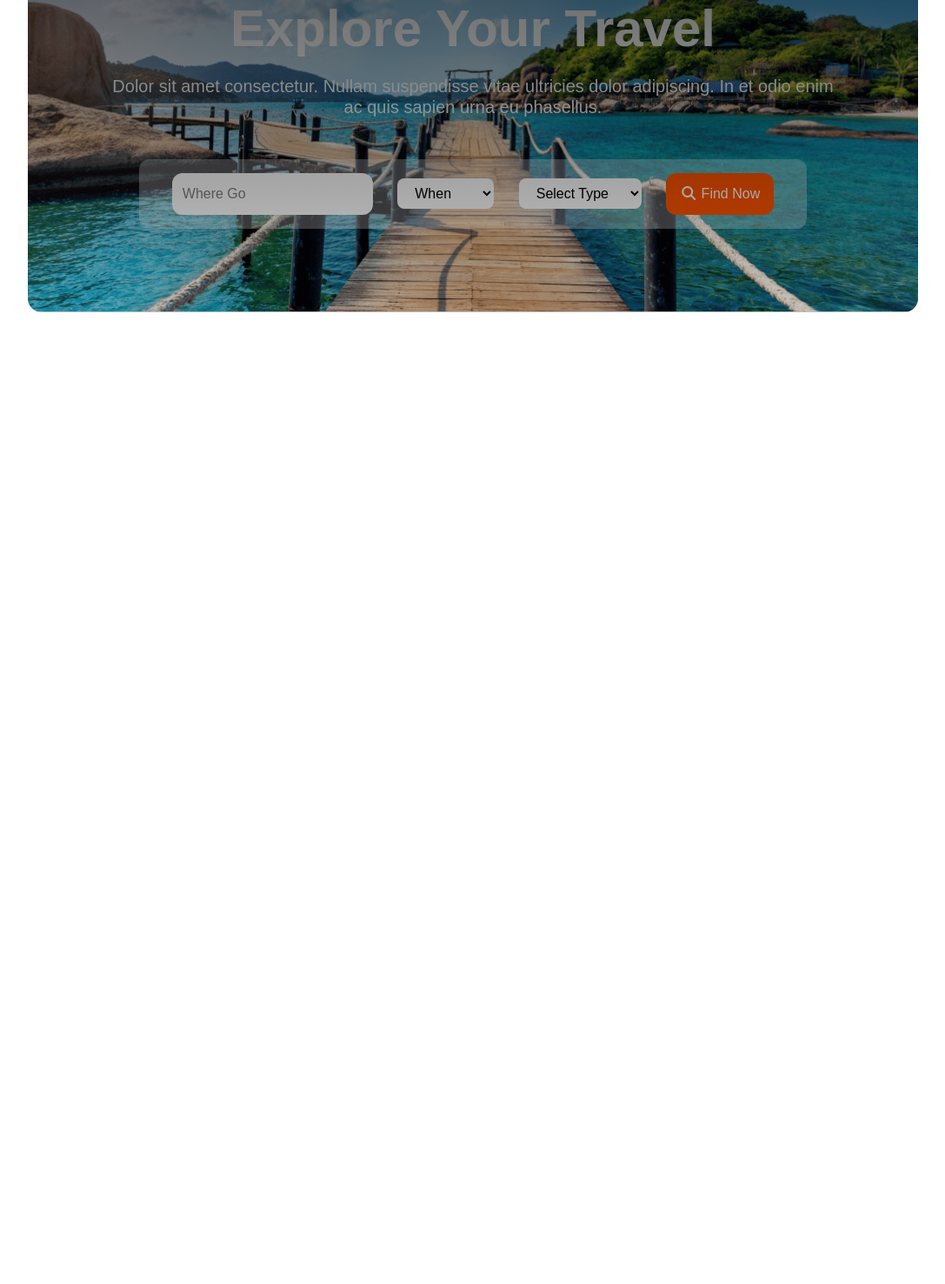
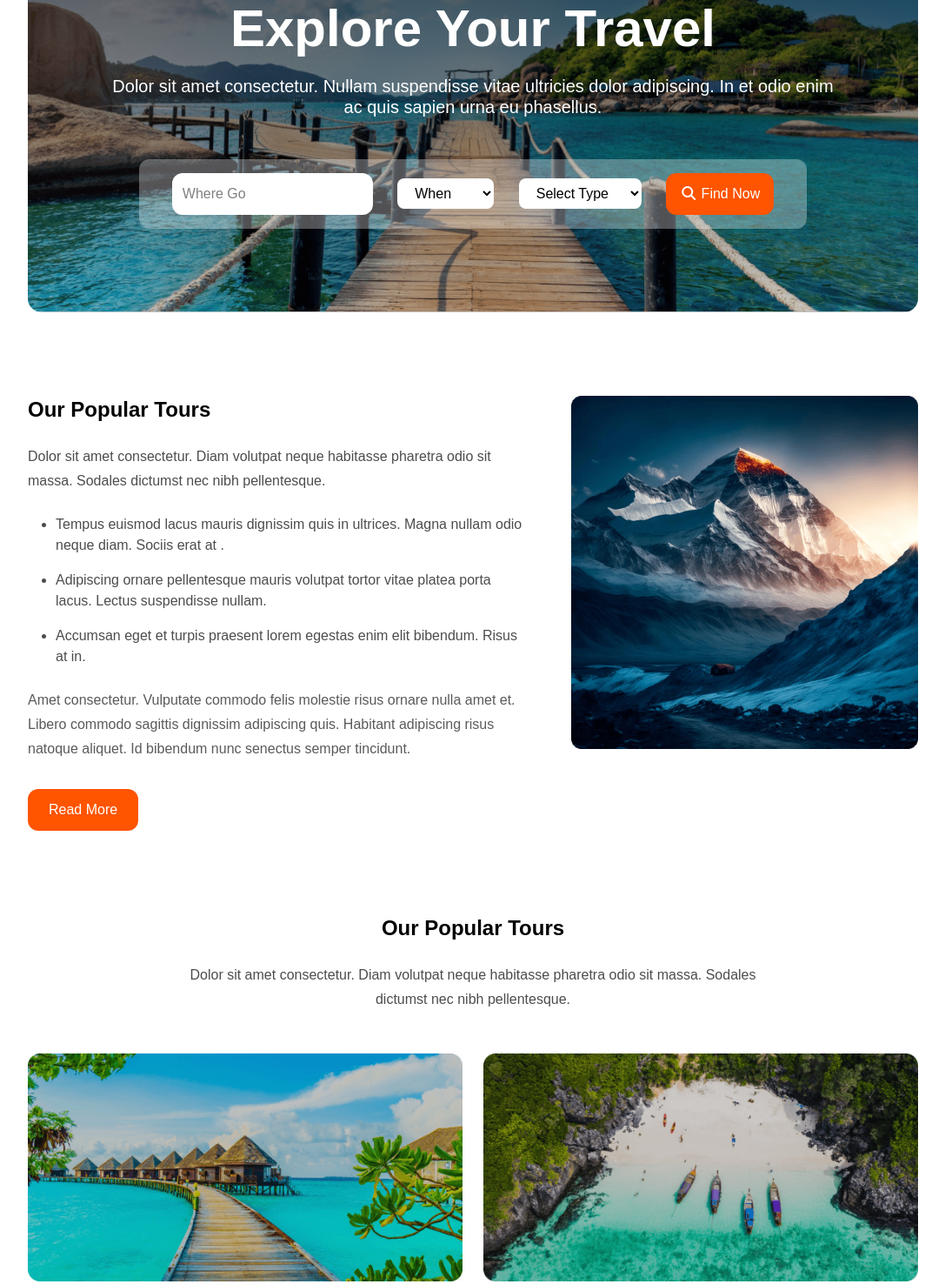
Before and after one commit to Badsha-Nishan/video-practice-6, a website: page index.html in a window 1280 px wide. Shown: the part 285-1761 px from the top of the page at 87% size, without its empty margins (96-1183 px from the left). Before the commit the page ends 800 px from the top, so only its background shows below. Drawn offline with Linux system fonts and the light colour scheme.

Commit message:
completed choose section

```diff
--- a/index.html
+++ b/index.html
@@ -44,17 +44,19 @@
       </nav>
     </header>
     <main>
-      <section class="banner-section text-white text-center">
+      <section class="banner-section text-white text-center mb-24">
         <div
           class="relative px-24 py-36 banner bg-[url(/Images/group.png)] bg-no-repeat rounded-2xl bg-cover bg-center max-w-6xl min-h-[500px] pb-6"
         >
           <div
-            class="absolute inset-0 rounded-2xl bg-gradient-to-b from-black/70 to-black/20"
+            class="absolute z-0 inset-0 rounded-2xl bg-gradient-to-b from-black/70 to-black/20"
           ></div>
+          <div class="z-10 relative">
             <h1 class="font-extrabold text-6xl mb-6">Explore Your Travel</h1>
             <p class="text-xl leading-6 mb-12">
-            Dolor sit amet consectetur. Nullam suspendisse vitae ultricies dolor
-            adipiscing. In et odio enim ac quis sapien urna eu phasellus.
+              Dolor sit amet consectetur. Nullam suspendisse vitae ultricies
+              dolor adipiscing. In et odio enim ac quis sapien urna eu
+              phasellus.
             </p>
             <div
               class="text-black bg-[#ffffff50] p-4 max-w-3xl mx-auto rounded-xl"
@@ -93,6 +95,62 @@
               </button>
             </div>
           </div>
+        </div>
+      </section>
+      <section class="popular-section flex gap-12 mb-24">
+        <div class="popular-content max-w-[577px]">
+          <h2 class="font-extrabold text-2xl mb-6">Our Popular Tours</h2>
+          <p class="text-black/70 leading-7">
+            Dolor sit amet consectetur. Diam volutpat neque habitasse pharetra
+            odio sit massa. Sodales dictumst nec nibh pellentesque.
+          </p>
+          <ul class="list-disc pl-8 text-black/70 my-6">
+            <li class="mb-4">
+              Tempus euismod lacus mauris dignissim quis in ultrices. Magna
+              nullam odio neque diam. Sociis erat at .
+            </li>
+            <li class="mb-4">
+              Adipiscing ornare pellentesque mauris volutpat tortor vitae platea
+              porta lacus. Lectus suspendisse nullam.
+            </li>
+            <li class="mb-4">
+              Accumsan eget et turpis praesent lorem egestas enim elit bibendum.
+              Risus at in.
+            </li>
+          </ul>
+          <p class="text-[#5A5A5D] leading-7 mb-8">
+            Amet consectetur. Vulputate commodo felis molestie risus ornare
+            nulla amet et. Libero commodo sagittis dignissim adipiscing quis.
+            Habitant adipiscing risus natoque aliquet. Id bibendum nunc senectus
+            semper tincidunt.
+          </p>
+          <button
+            class="rounded-xl bg-primary py-3 px-6 cursor-pointer hover:bg-amber-700 text-white"
+          >
+            Read More
+          </button>
+        </div>
+        <div class="popular-image">
+          <img src="./Images/mountain.png" />
+        </div>
+      </section>
+      <section class="choose-section text-center">
+        <h2 class="font-extrabold text-2xl mb-6 text-center">
+          Our Popular Tours
+        </h2>
+        <p class="text-black/70 leading-7 max-w-2xl mx-auto mb-12">
+          Dolor sit amet consectetur. Diam volutpat neque habitasse pharetra
+          odio sit massa. Sodales dictumst nec nibh pellentesque.
+        </p>
+        <div class="countries grid grid-cols-12 grid-rows-3 gap-6">
+          <img class="col-span-6" src="./Images/maldiv.png" alt="" />
+          <img class="col-span-6" src="./Images/indonesia.png" alt="" />
+          <img class="col-span-4" src="./Images/srilanka.png" alt="" />
+          <img class="col-span-5" src="./Images/north.png" alt="" />
+          <img class="col-span-3" src="./Images/kasmir.png" alt="" />
+          <img class="col-span-5" src="./Images/bangladesh.png" alt="" />
+          <img class="col-span-7" src="./Images/bandarban.png" alt="" />
+        </div>
       </section>
     </main>
   </body>
```
Also changed, not shown: Images/bandarban.png (renamed from Images/Rectangle 10.png), Images/bangladesh.png (renamed from Images/Rectangle 11.png), Images/indonesia.png (renamed from Images/Rectangle 8.png), Images/kasmir.png (renamed from Images/Rectangle 9.png), Images/maldiv.png (renamed from Images/Rectangle 5.png), Images/mountain.png (renamed from Images/Rectangle 4.png), Images/north.png (renamed from Images/Rectangle 7.png), Images/srilanka.png (renamed from Images/Rectangle 6.png), src/output.css. Lines whose indentation alone changed are shown as unchanged.
